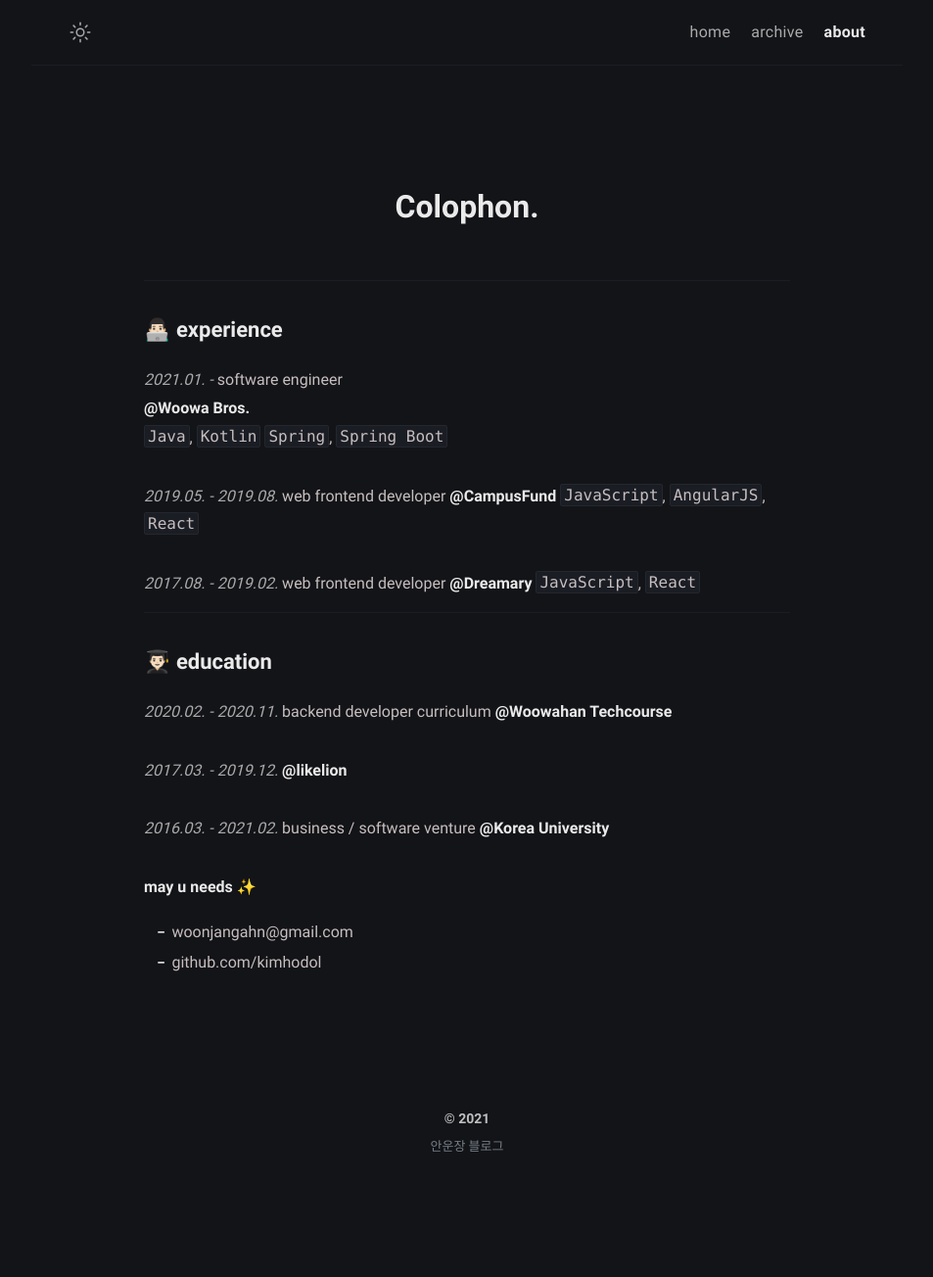
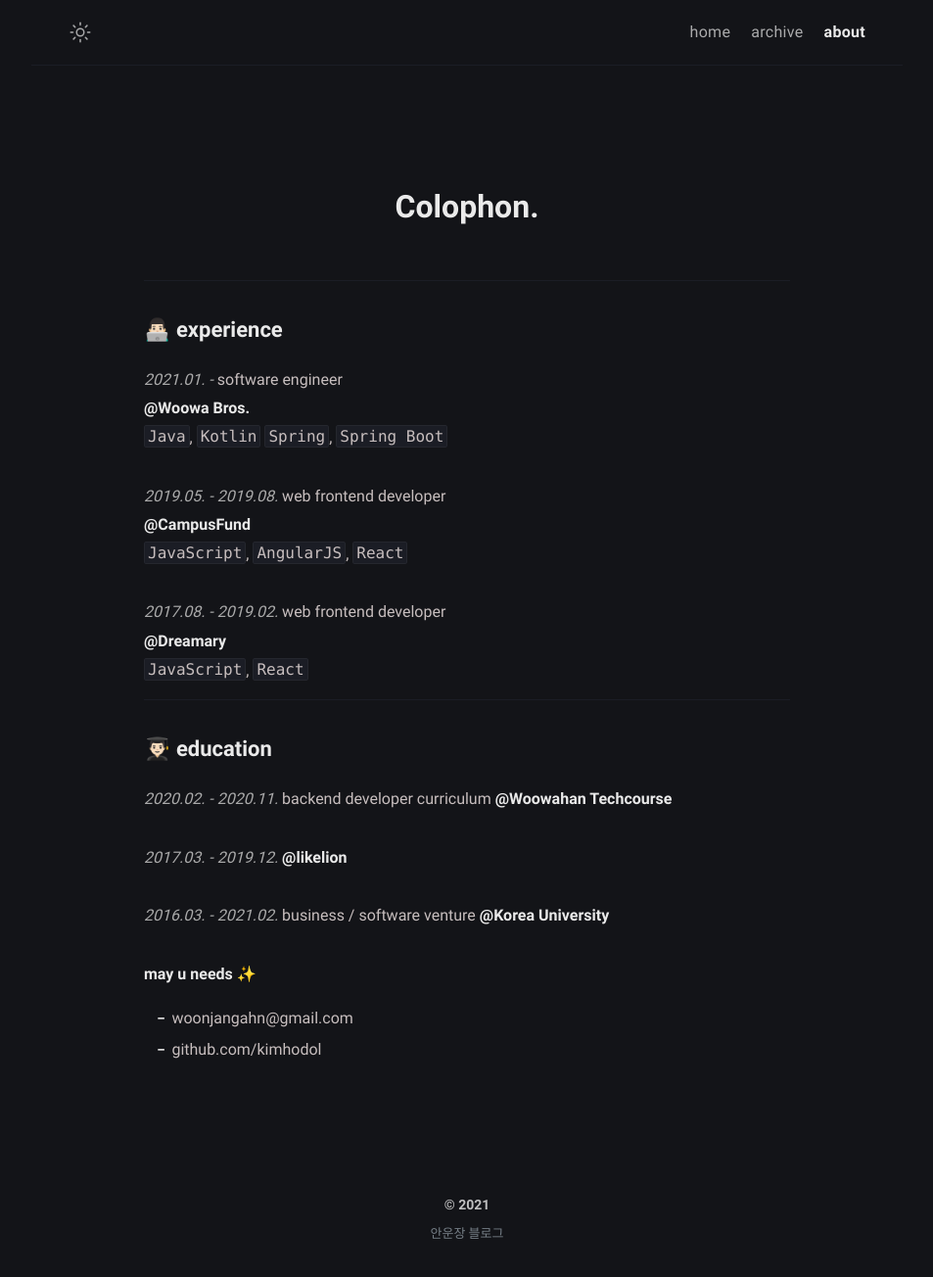
Before and after one commit to kimhodol/hodol-aa96c, a Jekyll site: the page built from about.md, in a window 1280 px wide. Shown: the whole page at 98% size, without its empty margins (163-1116 px from the left). Built offline with Jekyll 4.4.1, drawn with Linux system fonts in a browser that asks for light colours; before the commit the page ends 1215 px from its top, so only the background shows below that.

```diff
--- a/about.md
+++ b/about.md
@@ -15,14 +15,14 @@ software engineer<br/>
 `Java`, `Kotlin` `Spring`, `Spring Boot`<br/>
 
 <span style="color: #aaa">_2019.05. - 2019.08._</span>
-web frontend developer
-[**@CampusFund**](https://campusfund.net/)
-`JavaScript`, `AngularJS`, `React`
+web frontend developer<br/>
+[**@CampusFund**](https://campusfund.net/)<br/>
+`JavaScript`, `AngularJS`, `React`<br/>
 
 <span style="color: #aaa">_2017.08. - 2019.02._</span>
-web frontend developer
-[**@Dreamary**](https://www.dreamary.net/)
-`JavaScript`, `React`
+web frontend developer<br/>
+[**@Dreamary**](https://www.dreamary.net/)<br/>
+`JavaScript`, `React`<br/>
 
 ---
 
```
